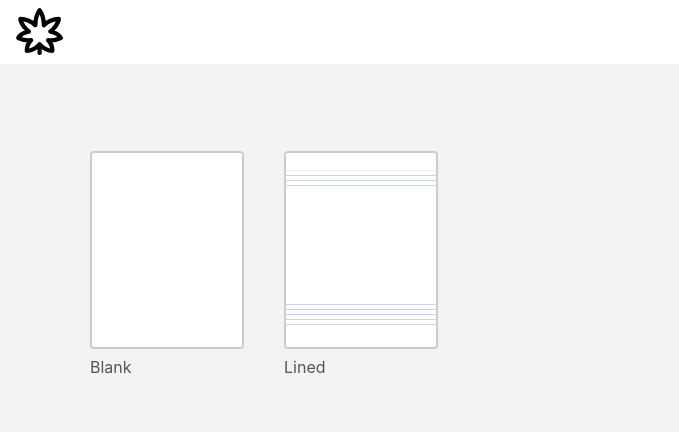
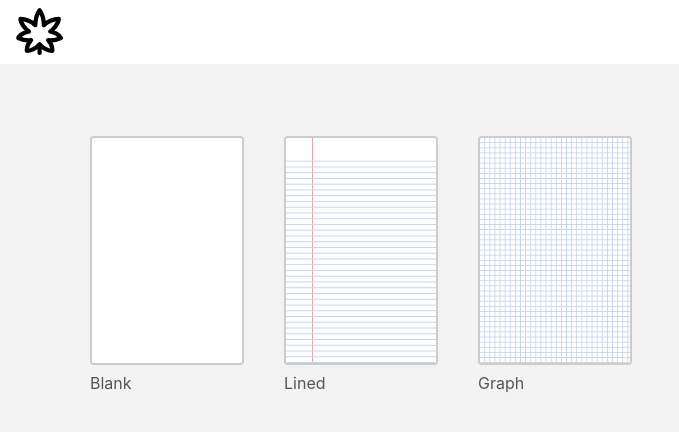
Before and after one commit to WenZ321/Notetaking-Website, a Next.js app: page /userNotebooks in a window 1280 px wide. Shown: the top 432 px of the page, without its empty margins (0-679 px from the left). Built offline with nearby package versions, Linux system fonts and the light colour scheme; a web font is replaced by a local one.

Commit message:
Fixed bug with lined paper and added graph paper type

```diff
--- a/components/EditingPage/EditingPageClient.tsx
+++ b/components/EditingPage/EditingPageClient.tsx
@@ -11,7 +11,7 @@ import { TiptapTextEditor } from "./TiptapTextEditor";
 import { CustomTipTapNodesSideBar } from "./CustomTipTapNodesSideBar";
 import { getNotebook } from "@/data/notebookDB";
 import { usePageAutosave } from "./usePageAutosave";
-import "./EditingPage.css";
+import "./EditingPageClient.css";
 
 type EditingPageClientProps = {
   notebookId: string;
--- /dev/null
+++ b/components/NotebookTemplates/GraphPaper.css
@@ -0,0 +1,24 @@
+/* Quarter inch squares, which divide the 816 by 1056px page evenly */
+.graph-paper {
+  --square-size: 24px;
+  --line-width: var(--paper-line-width, 1px);
+
+  width: 100%;
+  height: 100%;
+  background-color: var(--color-surface);
+
+  /* One square with its right and bottom edges drawn, tiled across the page
+     so every line renders identically */
+  background-image:
+    linear-gradient(
+      to right,
+      transparent calc(100% - var(--line-width)),
+      var(--color-page-line) calc(100% - var(--line-width))
+    ),
+    linear-gradient(
+      to bottom,
+      transparent calc(100% - var(--line-width)),
+      var(--color-page-line) calc(100% - var(--line-width))
+    );
+  background-size: var(--square-size) var(--square-size);
+}
--- /dev/null
+++ b/components/NotebookTemplates/GraphPaper.tsx
@@ -0,0 +1,6 @@
+import "./GraphPaper.css";
+
+// Quad ruled grid covering the whole page
+export function GraphPaper() {
+  return <div className="graph-paper" />;
+}
--- a/components/NotebookTemplates/LinedPaper.css
+++ b/components/NotebookTemplates/LinedPaper.css
@@ -3,24 +3,40 @@
   --line-spacing: 27px;
   --header-space: 96px;
   --margin-left: 120px;
+  --line-width: var(--paper-line-width, 1px);
 
   width: 100%;
   height: 100%;
+  padding-top: var(--header-space);
   background-color: var(--color-surface);
   background-image:
     linear-gradient(
+      to bottom,
+      transparent calc(100% - var(--line-width)),
+      var(--color-page-line) calc(100% - var(--line-width))
+    ),
+    linear-gradient(
       to right,
       transparent var(--margin-left),
-      var(--color-page-margin) var(--margin-left) calc(var(--margin-left) + 1px),
-      transparent calc(var(--margin-left) + 1px)
-    ),
-    repeating-linear-gradient(
-      to bottom,
-      transparent 0 calc(var(--line-spacing) - 1px),
-      var(--color-page-line) calc(var(--line-spacing) - 1px) var(--line-spacing)
+      var(--color-page-margin) var(--margin-left)
+        calc(var(--margin-left) + var(--line-width)),
+      transparent calc(var(--margin-left) + var(--line-width))
     );
+
+  /* Rules are one line-tall strip tiled down the page, so every line renders
+     identically instead of drifting lighter and darker between pixels */
+  background-size:
+    100% var(--line-spacing),
+    100% 100%;
+  background-repeat: repeat-y, no-repeat;
+
+  /* Rules are anchored to the bottom so the last one meets the page edge,
+     any leftover space goes to the header instead of a partial row */
   background-position:
-    0 0,
-    0 var(--header-space);
-  background-repeat: no-repeat;
+    0 100%,
+    0 0;
+
+  /* Keeps the tiled rules below the header space, the padding marks where they end */
+  background-origin: content-box, border-box;
+  background-clip: content-box, border-box;
 }
--- a/components/NotebookTemplates/NotebookPaper.tsx
+++ b/components/NotebookTemplates/NotebookPaper.tsx
@@ -7,11 +7,10 @@ type NotebookPaperProps = {
 };
 
 /**
- * Draws a template's paper behind the page content, filling the nearest positioned parent.
- * The parent needs isolation: isolate so the paper stays behind its content.
+ * Draws a template's paper behind the page content
  */
 export function NotebookPaper({ template }: NotebookPaperProps) {
-  // Notebooks saved before templates existed have none, so they fall back to blank
+  // Defaults to blank template when the template is missing or no longer exists
   const { Paper } = NOTEBOOK_TEMPLATES[template] ?? NOTEBOOK_TEMPLATES.blank;
 
   return (
--- a/components/NotebookTemplates/notebookTemplates.ts
+++ b/components/NotebookTemplates/notebookTemplates.ts
@@ -2,6 +2,7 @@ import type { ComponentType } from "react";
 import type { NotebookTemplate } from "@/types/notebook";
 import { BlankPaper } from "./BlankPaper";
 import { LinedPaper } from "./LinedPaper";
+import { GraphPaper } from "./GraphPaper";
 
 type NotebookTemplateDefinition = {
   label: string;
@@ -15,4 +16,5 @@ export const NOTEBOOK_TEMPLATES: Record<
 > = {
   blank: { label: "Blank", Paper: BlankPaper },
   lined: { label: "Lined", Paper: LinedPaper },
+  graph: { label: "Graph", Paper: GraphPaper },
 };
--- a/components/UserNotebooksPage/NotebookPreviewTemplates/NotebooksPreviewTemplate.tsx
+++ b/components/UserNotebooksPage/NotebookPreviewTemplates/NotebooksPreviewTemplate.tsx
@@ -12,14 +12,14 @@ import { NOTEBOOK_TEMPLATES } from "@/components/NotebookTemplates/notebookTempl
 import "./NotebooksPreviewTemplates.css";
 
 const TEMPLATE_CARD_WIDTH = 150;
+const TEMPLATE_CARD_HEIGHT = 225;
 
 type NotebooksPreviewTemplateProps = {
   template: NotebookTemplate;
 };
 
 /**
- * A template tile showing a shrunken copy of the real page,
- * which creates a new notebook using that template when clicked
+ * A template tile previewing its paper style, which creates a new notebook using that template when clicked
  */
 export function NotebooksPreviewTemplate({
   template,
@@ -48,7 +48,8 @@ export function NotebooksPreviewTemplate({
       style={
         {
           "--template-card-width": `${TEMPLATE_CARD_WIDTH}px`,
-          "--template-card-scale": TEMPLATE_CARD_WIDTH / NOTEBOOK_PAGE_WIDTH,
+          "--template-card-height": `${TEMPLATE_CARD_HEIGHT}px`,
+          "--template-card-scale": TEMPLATE_CARD_HEIGHT / NOTEBOOK_PAGE_HEIGHT,
           "--notebook-page-width": `${NOTEBOOK_PAGE_WIDTH}px`,
           "--notebook-page-height": `${NOTEBOOK_PAGE_HEIGHT}px`,
         } as React.CSSProperties
--- a/components/UserNotebooksPage/NotebookPreviewTemplates/NotebooksPreviewTemplates.css
+++ b/components/UserNotebooksPage/NotebookPreviewTemplates/NotebooksPreviewTemplates.css
@@ -14,13 +14,13 @@
 .user-notebooks-page-notebook-preview-template-card {
   box-sizing: content-box;
   width: var(--template-card-width);
-  height: calc(var(--notebook-page-height) * var(--template-card-scale));
+  height: var(--template-card-height);
   overflow: hidden;
   border-radius: var(--radius-sm);
   border: 2px solid var(--color-border);
 }
 
-/* Full-size page shrunk to the card, so every template previews exactly */
+/* Full-size page shrunk to the card height, the right side is cropped */
 .user-notebooks-page-notebook-preview-template-paper {
   position: relative;
   isolation: isolate;
@@ -28,6 +28,9 @@
   height: var(--notebook-page-height);
   transform: scale(var(--template-card-scale));
   transform-origin: top left;
+
+  /* Thickens paper lines by the same factor they are shrunk, keeping them 1px on screen */
+  --paper-line-width: calc(1px / var(--template-card-scale));
 }
 
 .user-notebooks-page-notebook-preview-template-button {
--- a/types/notebook.ts
+++ b/types/notebook.ts
@@ -8,7 +8,7 @@ export type NotebookPageState = {
 };
 
 // Paper style every page in the notebook is drawn with, one per template component
-export type NotebookTemplate = "blank" | "lined";
+export type NotebookTemplate = "blank" | "lined" | "graph";
 
 export type NotebookState = {
   id: string;
```
Also changed, not shown: components/EditingPage/EditingPageClient.css (renamed from components/EditingPage/EditingPage.css).
